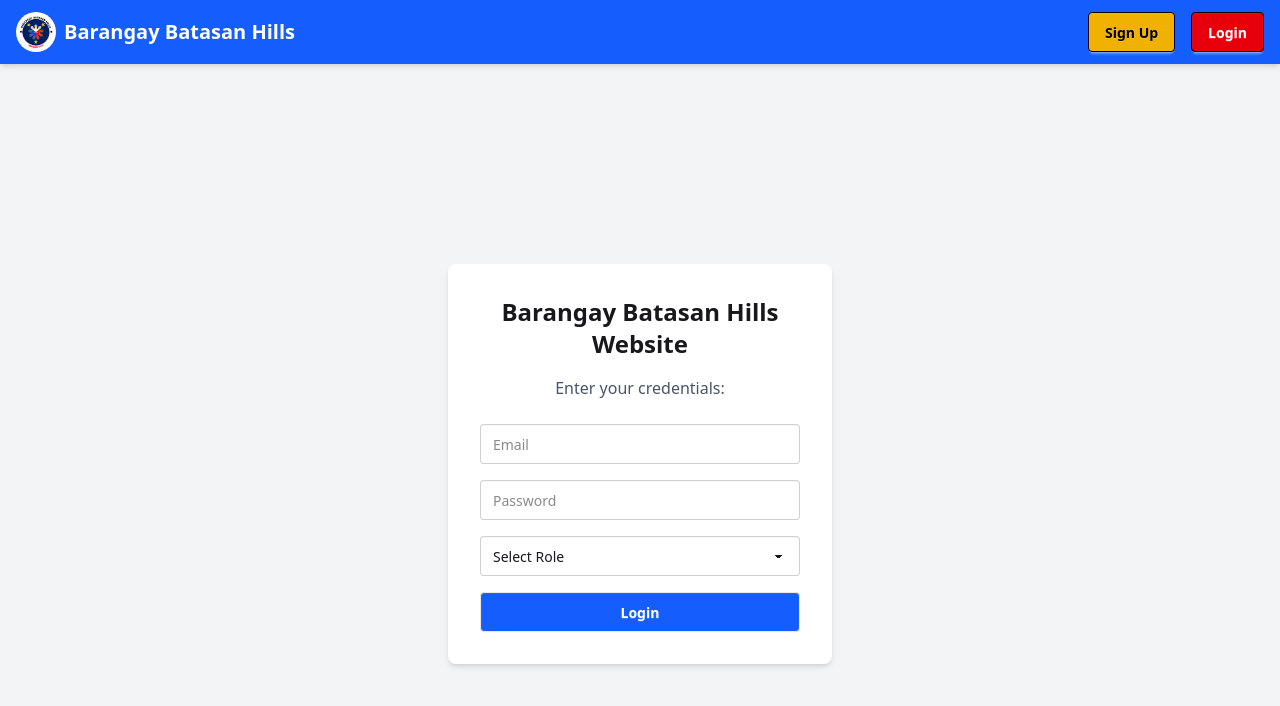
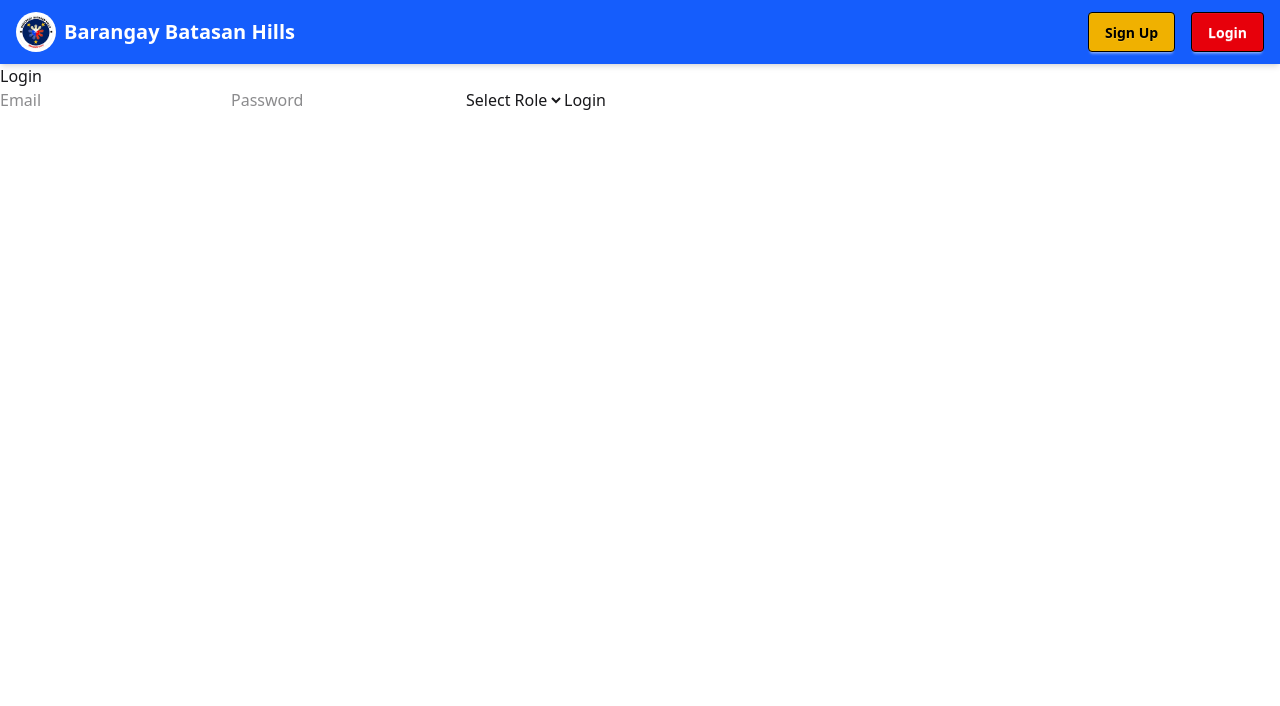
Before and after one commit to Justin-Vito/vite-vega-frontend, a React (Vite) app: page /login in a window 1280 px wide. Shown: the top 706 px of the page. Built offline with nearby package versions, Linux system fonts and the light colour scheme; no server answers.

Commit message:
Update Login.jsx

```diff
--- a/src/Login.jsx
+++ b/src/Login.jsx
@@ -1,13 +1,14 @@
-import { useState } from "react";
-import { useNavigate } from "react-router-dom";
+import React, { useState } from "react";
 import axios from "axios";
 
-const Login = () => {
+const API_URL = process.env.REACT_APP_API_URL || "http://localhost:5003";
+
+function Login() {
   const [email, setEmail] = useState("");
   const [password, setPassword] = useState("");
   const [role, setRole] = useState("");
   const [error, setError] = useState("");
-  const navigate = useNavigate();
+  const [success, setSuccess] = useState("");
 
   const handleLogin = async () => {
     if (!role) {
@@ -15,58 +16,50 @@ const Login = () => {
       return;
     }
 
-    const endpoint = role === "residents" ? "/api/residents/login" : "/api/admins/login";
+    const endpoint =
+      role === "residents" ? "/api/residents/login" :
+      role === "officials" ? "/api/officials/login" :
+      "/api/admins/login";
 
     try {
-      const response = await axios.post(`http://localhost:5003${endpoint}`, { email, password });
-      const { token, role: userRole } = response.data;
-      localStorage.setItem("token", token);
-      if (userRole === "admin") navigate("/admin");
-      else if (userRole === "officials") navigate("/officials");
-      else if (userRole === "residents") navigate("/residents");
-      else setError("Unknown role returned from server.");
+      const response = await axios.post(`${API_URL}${endpoint}`, { email, password });
+      localStorage.setItem("token", response.data.token);
+      setSuccess(`Logged in as ${role} successfully!`);
+      setError("");
     } catch (err) {
-      setError("Invalid credentials. " + (err.response?.data?.message || "Please try again."));
-      console.error(err);
+      setError(err.response?.data?.message || "Login failed");
+      setSuccess("");
     }
   };
 
   return (
-    <div className="flex justify-center items-center h-screen bg-gray-100">
-      <div className="bg-white p-8 rounded-lg shadow-md w-96 text-center">
-        <h1 className="text-2xl font-bold mb-4">Barangay Batasan Hills Website</h1>
-        <p className="text-gray-600 mb-6">Enter your credentials:</p>
-        {error && <p className="text-red-600 mb-4">{error}</p>}
+    <div>
+      <h2>Login</h2>
+      {error && <p style={{ color: "red" }}>{error}</p>}
+      {success && <p style={{ color: "green" }}>{success}</p>}
       <input
         type="email"
-          placeholder="Email"
         value={email}
         onChange={(e) => setEmail(e.target.value)}
-          className="input input-bordered w-full mb-4"
+        placeholder="Email"
+        required
       />
       <input
         type="password"
-          placeholder="Password"
         value={password}
         onChange={(e) => setPassword(e.target.value)}
-          className="input input-bordered w-full mb-4"
+        placeholder="Password"
+        required
       />
-        <select
-          value={role}
-          onChange={(e) => setRole(e.target.value)}
-          className="select select-bordered w-full mb-4"
-        >
+      <select value={role} onChange={(e) => setRole(e.target.value)}>
         <option value="">Select Role</option>
-          <option value="admin">Admin</option>
-          <option value="officials">Officials</option>
-          <option value="residents">Residents</option>
+        <option value="residents">Resident</option>
+        <option value="officials">Official</option>
+        <option value="admins">Admin</option>
       </select>
-        <button onClick={handleLogin} className="btn bg-blue-600 text-white w-full">
-          Login
-        </button>
-      </div>
+      <button onClick={handleLogin}>Login</button>
     </div>
   );
-};
+}
 
 export default Login;
```
Lines whose indentation alone changed are shown as unchanged.
